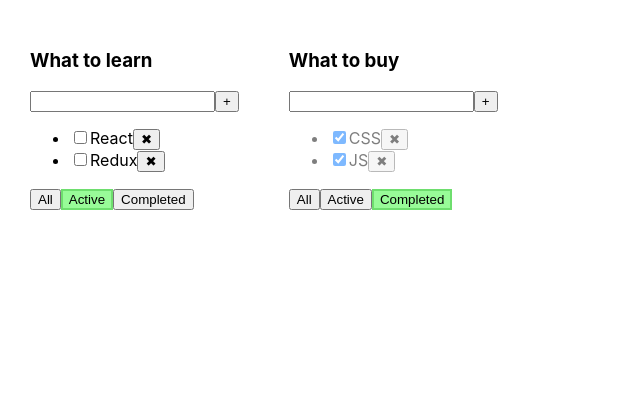
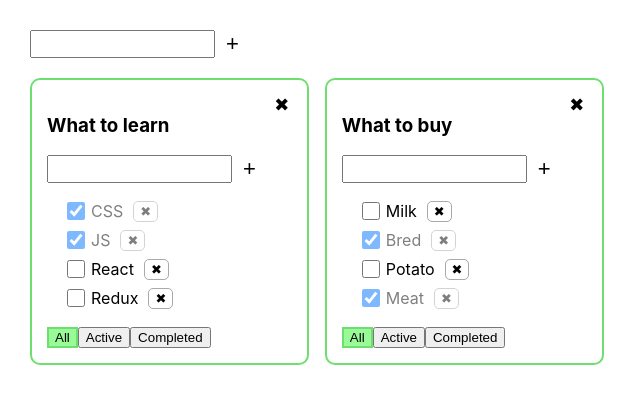
Before and after one commit to Mary-No/Todolist, a React (Create React App) app: page / in a window 1280 px wide. Shown: the top 404 px of the page, without its empty margins (0-640 px from the left). Built offline with nearby package versions, Linux system fonts and the light colour scheme.

Commit message:
06 - Todolist for students

```diff
--- /dev/null
+++ b/src/AddItemForm.tsx
@@ -0,0 +1,42 @@
+import React, {ChangeEvent, KeyboardEvent, useState} from 'react';
+
+type AddItemPropsType = {
+    addItem: (title: string) => void
+}
+
+export function AddItemForm(props: AddItemPropsType) {
+    let [title, setTitle] = useState('')
+    let [error, setError] = useState('')
+    const onChangeHandler = (e: ChangeEvent<HTMLInputElement>) => {
+        setTitle(e.currentTarget.value)
+    }
+    const onKeyPressHandler = (e: KeyboardEvent<HTMLInputElement>) => {
+        setError('')
+        if (e.key === 'Enter') {
+            addItem();
+        }
+    }
+    const addItem = () => {
+        if (title.trim() !== '') {
+            props.addItem(title.trim());
+            setTitle('');
+        } else {
+            setError('Title is required')
+        }
+    }
+    return (
+        <div className="inputForm">
+            <div className="input">
+                <input value={title}
+                       onChange={onChangeHandler} onKeyPress={onKeyPressHandler}
+                       className={error ? 'error' : ''} // /если error !== "", то это true
+                />
+                <button className="addBtn" onClick={addItem}>+</button>
+            </div>
+
+            {/*если error !== "", то есть равен true, то добавить div с текстом ошибки*/}
+            {error && <div className="error-message">Title is required</div>}
+        </div>
+    )
+
+}
--- a/src/App.css
+++ b/src/App.css
@@ -1,10 +1,92 @@
 .App {
     padding: 30px;
     display: flex;
+    flex-direction: column;
 }
 
 .App > div {
     margin-right: 50px;
+}
+
+.todolists {
+    display: flex;
+    margin-top: 20px;
+}
+
+.inputForm {
+    display: flex;
+    flex-direction: column;
+}
+
+.input {
+    display: flex;
+    width: 100%;
+}
+
+.addBtn {
+    margin-left: 5px;
+    font-size: 22px;
+    border: none;
+    background-color: inherit;
+}
+
+ul li {
+
+    list-style-type: none;
+    margin-bottom: 5px;
+    display: flex;
+
+    align-items: center;
+}
+
+ul {
+    padding-left: 16px;
+}
+
+ul li span {
+    max-width: 150px;
+    display: inline-block;
+    word-wrap: break-word;
+
+}
+
+.TodoList {
+    display: flex;
+    padding: 15px;
+    border: 2px #6ede6e solid;
+    border-radius: 10px;
+    margin-right: 16px;
+}
+
+.checkbox {
+    border: 1px #a9a9a9 solid;
+    width: 18px;
+    height: 18px;
+    margin-right: 6px;
+}
+
+.deleteTaskBtn {
+    padding: 2px 6px;
+    text-align: center;
+    border: 1px #a9a9a9 solid;
+    background-color: inherit;
+    color: black;
+    font-size: 13px;
+    margin-left: 10px;
+    border-radius: 5px;
+}
+
+.deleteTodolistBtn {
+    width: 20px;
+    height: 20px;
+    margin-left: 10px;
+    display: flex;
+    justify-content: center;
+    align-items: center;
+    border: none;
+    background-color: inherit;
+    color: black;
+    font-size: 18px;
 }
 
 .error {
@@ -13,7 +95,7 @@
 
 .error-message {
     color: #e31f1f;
-    font-size: 14px;
+    font-size: 12px;
     font-weight: 500;
     letter-spacing: 0.5px;
     font-family: Monaco;
--- a/src/App.tsx
+++ b/src/App.tsx
@@ -2,44 +2,68 @@ import React, {useState} from 'react';
 import './App.css';
 import {TaskItemType, TodoList} from './TodoList';
 import {v1} from 'uuid';
+import {AddItemForm} from './AddItemForm';
 
 export type FilterValuesType = 'all' | 'completed' | 'active';
 type TodolistType = { id: string, title: string, filter: FilterValuesType }
+type TasksStateType = {
+    [key: string]: Array<TaskItemType>
+}
 
 function App() {
     //[изменяемая переменная; функция которая меняет]=useState(начальное значение переменной)
+    let todolistId_1 = v1();
+    let todolistId_2 = v1();
     let [todolists, setTodolists] = useState<Array<TodolistType>>([
-        {id: v1(), title: 'What to learn', filter: 'active'},
-        {id: v1(), title: 'What to buy', filter: 'completed'},
+        {id: todolistId_1, title: 'What to learn', filter: 'all'},
+        {id: todolistId_2, title: 'What to buy', filter: 'all'},
     ]);
-    let [tasks, setTasks] = useState<Array<TaskItemType>>([
+
+
+    let [tasksObj, setTasks] = useState<TasksStateType>({
+        [todolistId_1]:
+            [
                 {id: v1(), title: 'CSS', isDone: true},
                 {id: v1(), title: 'JS', isDone: true},
                 {id: v1(), title: 'React', isDone: false},
                 {id: v1(), title: 'Redux', isDone: false}
-    ]);
+            ],
+        [todolistId_2]:
+            [
+                {id: v1(), title: 'Milk', isDone: false},
+                {id: v1(), title: 'Bred', isDone: true},
+                {id: v1(), title: 'Potato', isDone: false},
+                {id: v1(), title: 'Meat', isDone: true}
+            ],
 
+    })
 
-    function removeTask(id: string) {
-        let filterTasks = tasks.filter((t) => t.id !== id);
-        setTasks(filterTasks)   // setTasks(измененные данные) - поменяй на эти данные
+    function removeTask(id: string, todolistId: string) {
+        let tasks = tasksObj[todolistId]
+        let filteredTasks = tasks.filter((t) => t.id !== id);
+        tasksObj[todolistId] = filteredTasks
+        setTasks({...tasksObj})   // setTasks(измененные данные) - поменяй на эти данные
     }
 
     //Принимает строку из Input
-    function addTask(newInputTask: string) {
+    function addTask(newInputTask: string, todolistId: string) {
+        let tasks = tasksObj[todolistId]
         //формирует объект с id, title = newInputTask, isDone
         let newTask = {id: v1(), title: newInputTask, isDone: false};
         //добавляет этот объект первым к остальным таскам
         let newTasks = [newTask, ...tasks];
-        setTasks(newTasks)   // обновить данные на вот эти
+        tasksObj[todolistId] = newTasks;
+        setTasks({...tasksObj})   // обновить данные на вот эти
     }
 
-    function changeStatus(taskId: string, isDone: boolean) {
+    function changeStatus(taskId: string, isDone: boolean, todolistId: string) {
+        let tasks = tasksObj[todolistId]
         let task = tasks.find(t => t.id === taskId);
         if (task) { //если таска существует, не равна undefined
-            task.isDone = isDone
+            task.isDone = isDone;
+            setTasks({...tasksObj})
         }
-        setTasks([...tasks])
+
     }
 
     function changeFilter(value: FilterValuesType, todolistId: string) {
@@ -50,17 +74,34 @@ function App() {
         setTodolists([...todolists])
     }
 
+    function removeTodolist(todolistId: string) {
+        let filterTodolist = todolists.filter(tl => tl.id !== todolistId);
+        delete tasksObj[todolistId];
+        setTodolists(filterTodolist)
+        setTasks({...tasksObj})
+    }
+
+    function addTodolist(title: string) {
+        let newTodolistId = v1();
+        let newTodolist: TodolistType = {id: newTodolistId, title: title, filter: 'all'}
+        setTodolists([newTodolist, ...todolists])
+        tasksObj[newTodolistId] = [];
+        setTasks({...tasksObj})
+
+    }
 
     return (
         <div className="App">
+            <AddItemForm addItem={addTodolist}/>
+            <div className="todolists">
                 {
                     todolists.map((tl) => {
-                    let taskForTodolist = tasks;
+                        let taskForTodolist = tasksObj[tl.id];
                         if (tl.filter === 'completed') {
-                        taskForTodolist = tasks.filter(t => t.isDone)
+                            taskForTodolist = taskForTodolist.filter(t => t.isDone)
                         }
                         if (tl.filter === 'active') {
-                        taskForTodolist = tasks.filter(t => !t.isDone)
+                            taskForTodolist = taskForTodolist.filter(t => !t.isDone)
                         }
                         return <TodoList
                             key={tl.id}
@@ -72,11 +113,12 @@ function App() {
                             addTask={addTask}
                             changeStatus={changeStatus}
                             filter={tl.filter}
+                            removeTodolist={removeTodolist}
                         />
                     })
                 }
 
-
+            </div>
         </div>
     );
 }
--- a/src/TodoList.tsx
+++ b/src/TodoList.tsx
@@ -1,5 +1,6 @@
-import React, {ChangeEvent, KeyboardEvent, useState} from 'react';
+import React, {ChangeEvent} from 'react';
 import {FilterValuesType} from './App';
+import {AddItemForm} from './AddItemForm';
 
 export type TaskItemType = {
     id: string,
@@ -10,77 +11,51 @@ type PropsType = {
     todolistId: string,
     title: string,
     task: Array<TaskItemType>
-    removeTask: (id: string) => void
+    removeTask: (id: string, todolistId: string) => void
     changeFilter: (value: FilterValuesType, todolistId: string) => void
-    addTask: (newInputTask: string) => void
-    changeStatus: (taskId: string, isDone: boolean) => void
+    addTask: (title: string, todolistId: string) => void
+    changeStatus: (taskId: string, isDone: boolean, todolistId: string) => void
     filter: FilterValuesType
+    removeTodolist: (todolistId: string) => void
 
 }
 
 export function TodoList(props: PropsType) {
 
-    let [newInputTask, setInput] = useState('') // ставим useState, чтобы следить за изменением Input
-    let [error, setError] = useState('')
-
-    //Обработчик изменения значения value, setInput отображает изменение
-    const onChangeHandler = (e: ChangeEvent<HTMLInputElement>) => {
-        setInput(e.currentTarget.value)
-    }
-    // при нажатии Enter вызвать функцию AddTask
-    const onKeyPressHandler = (e: KeyboardEvent<HTMLInputElement>) => {
-        setError('')
-        if (e.key === 'Enter') {
-            addTask();
-        }
-    }
-    //из пропсов вызывает ф-цию addTask из App и передает измененное значение в Input
-    const addTask = () => {
-        if (newInputTask.trim() !== '') { // функция trim() удаляет пробелы с двух сторон
-            props.addTask(newInputTask.trim());
-            setInput('');  //делает Input пустым
-        } else { // если пытаться добавить пустую строку
-            setError('Title is required')
-
-        }
-
-    }
-
     const onAllClickHandler = () => props.changeFilter('all', props.todolistId)
     const onActiveClickHandler = () => props.changeFilter('active', props.todolistId)
     const onCompletedClickHandler = () => props.changeFilter('completed', props.todolistId)
+    const removeTodolist = () => {
 
-
+        props.removeTodolist(props.todolistId)
+    }
+    const addTask = (title: string) => {
+        props.addTask(title, props.todolistId)
+    }
     return (
         <div className="TodoList">
             <div>
                 <h3>{props.title}</h3>
-                <div>
-                    <input value={newInputTask}
-                           onChange={onChangeHandler} onKeyPress={onKeyPressHandler}
-                           className={error ? 'error' : ''} // /если error !== "", то это true
-                    />
-                    <button onClick={addTask}>+</button>
-                    {/*если error !== "", то есть равен true, то добавить div с текстом ошибки*/}
-                    {error && <div className="error-message">Title is required</div>}
-                </div>
+                <AddItemForm addItem={addTask}/>
 
                 <ul>
                     {
                         props.task.map((task) => {
-                            const removeTask = () => props.removeTask(task.id);
+                            const removeTask = () => props.removeTask(task.id, props.todolistId);
                             const onChangeStatusHandler = (e: ChangeEvent<HTMLInputElement>) => {
-                                props.changeStatus(task.id, e.currentTarget.checked)
+                                props.changeStatus(task.id, e.currentTarget.checked, props.todolistId)
+                                props.changeStatus(task.id, e.currentTarget.checked, props.todolistId)
 
 
                             }
                             return <li key={task.id} className={task.isDone ? 'is-done' : ''}>
-                                <input type="checkbox"
+                                <input className="checkbox"
+                                       type="checkbox"
                                        checked={task.isDone}
                                        onChange={onChangeStatusHandler}
                                 />
                                 <span>{task.title}</span>
-                                <button onClick={removeTask}>✖</button>
+                                <button className="deleteTaskBtn" onClick={removeTask}>✖</button>
                             </li>
                         })
                     }
@@ -97,6 +72,7 @@ export function TodoList(props: PropsType) {
                     </button>
                 </div>
             </div>
+            <button className="deleteTodolistBtn" onClick={removeTodolist}>✖</button>
         </div>
     );
 }
```
Lines whose indentation alone changed are shown as unchanged.
